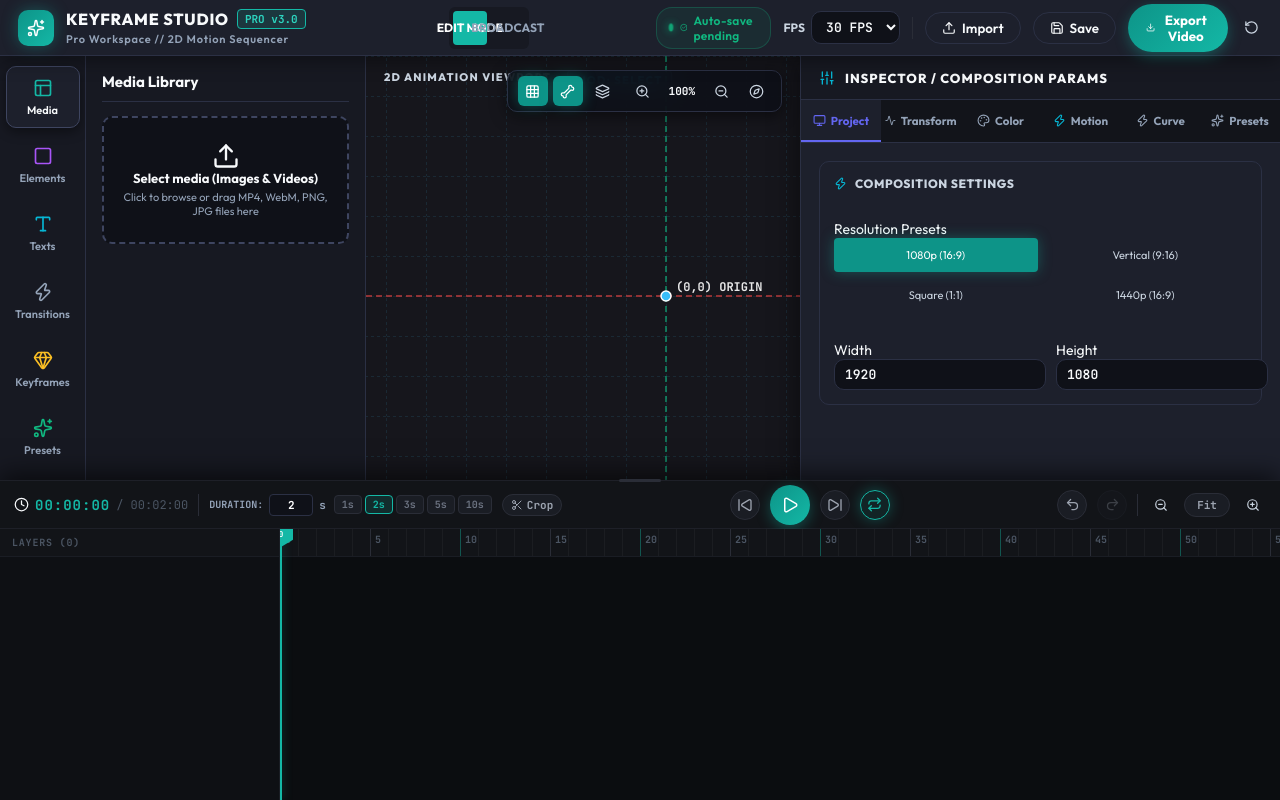
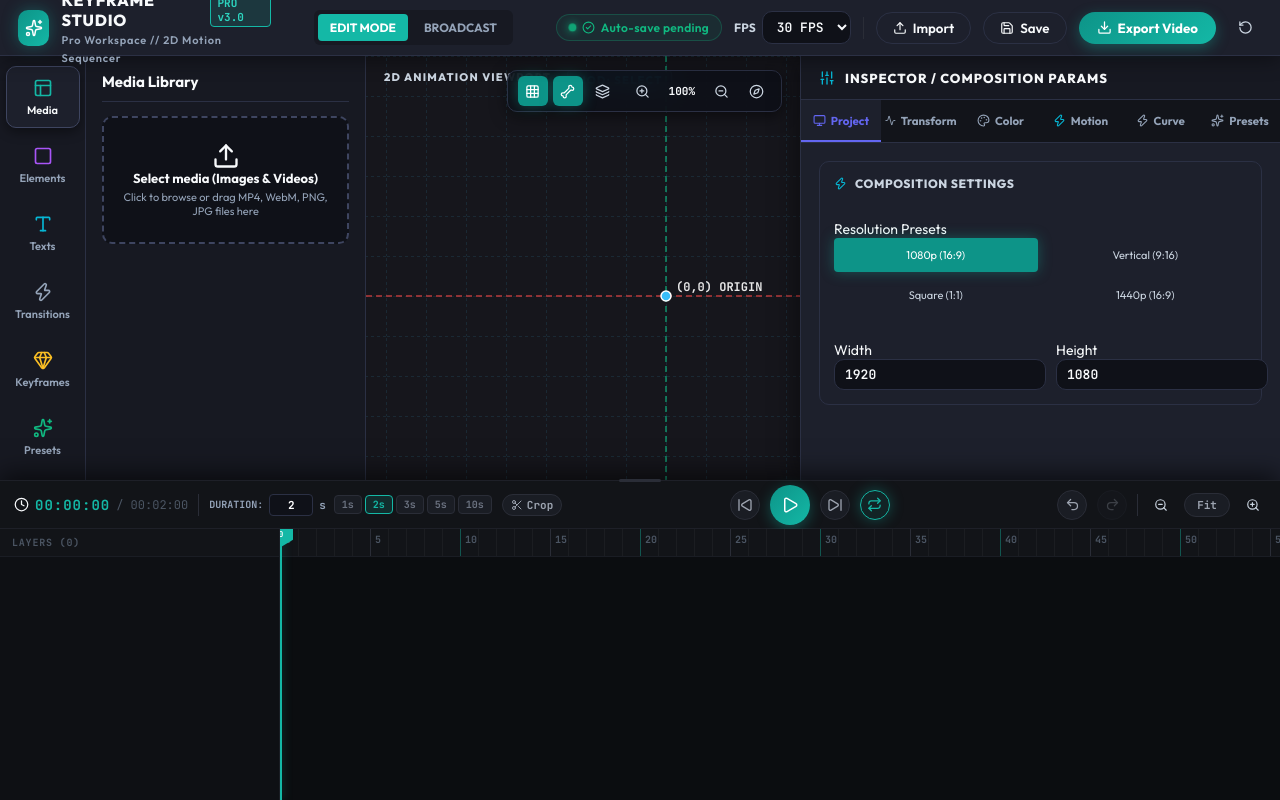
Before and after one commit to ErtugrulAK/keyframe-character-studio, a React (Vite) app: page / in a window 1280 px wide. Built offline with nearby package versions, Linux system fonts and the light colour scheme; a web font is replaced by a local one.

Commit message:
fix: resolve text wrapping and overlap in header buttons

```diff
--- a/src/components/Header/HeaderBar.css
+++ b/src/components/Header/HeaderBar.css
@@ -82,6 +82,8 @@
   color: #10b981;
   font-weight: 600;
   cursor: pointer;
+  white-space: nowrap;
+  flex-shrink: 0;
   transition: all 0.2s ease;
 }
 
--- a/src/components/Header/HeaderBar.tsx
+++ b/src/components/Header/HeaderBar.tsx
@@ -100,7 +100,6 @@ export const HeaderBar: React.FC = () => {
         {/* Mode Toggle */}
         <div style={{ display: 'flex', alignItems: 'center', background: 'var(--bg-dark)', borderRadius: 6, padding: '4px', gap: 4, flexShrink: 0 }}>
           <button
-            className="btn-icon"
             style={{
               padding: '6px 12px',
               borderRadius: 4,
@@ -116,7 +115,6 @@ export const HeaderBar: React.FC = () => {
             EDIT MODE
           </button>
           <button
-            className="btn-icon"
             style={{
               padding: '6px 12px',
               borderRadius: 4,
--- a/src/index.css
+++ b/src/index.css
@@ -106,6 +106,7 @@ button {
   justify-content: center;
   gap: 6px;
   border-radius: var(--radius-md);
+  white-space: nowrap;
   transition: all 0.18s cubic-bezier(0.16, 1, 0.3, 1);
 }
 
```
Also changed, not shown: commit_msg.txt.
